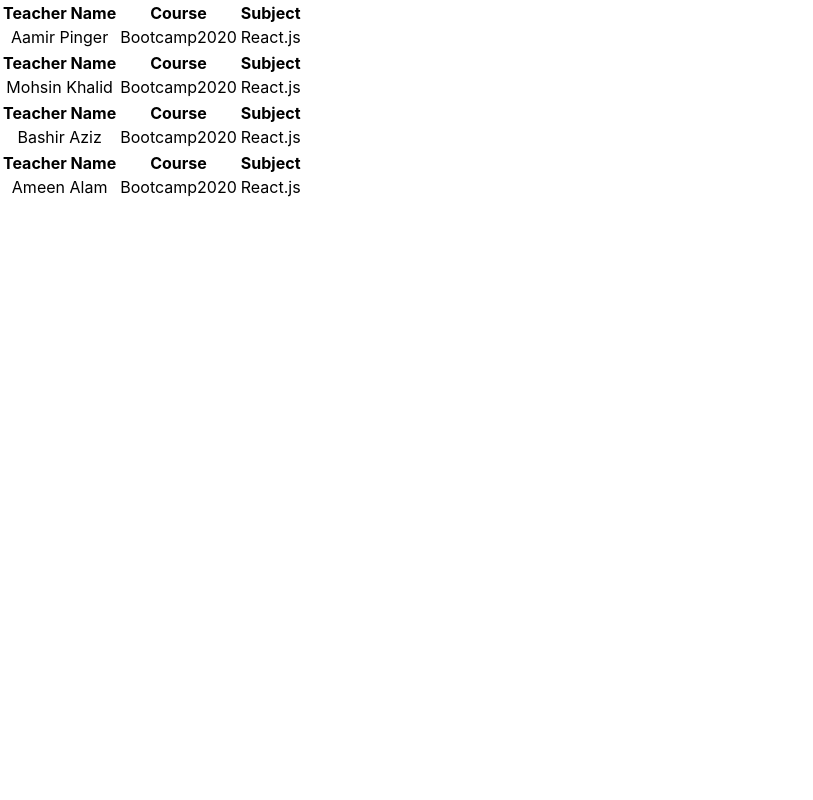
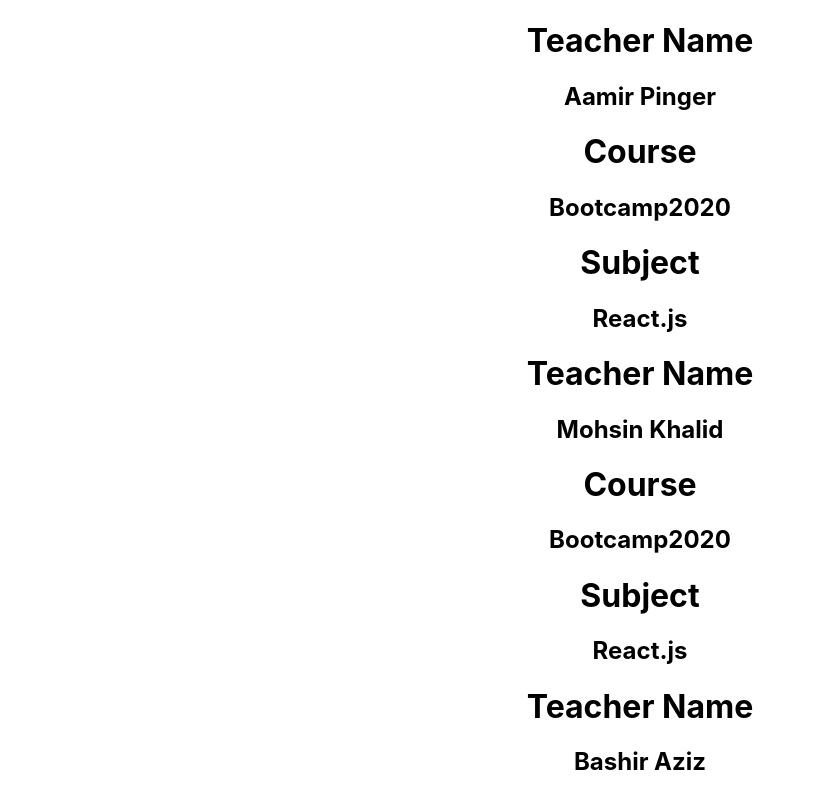
Before and after one commit to wasimdhamriya/BootCamp2020-ReactAppC3, a React (Create React App) app: page / in a window 1280 px wide. Shown: the top 800 px of the page, without its empty margins (0-813 px from the left). Built offline with nearby package versions, Linux system fonts and the light colour scheme.

Commit message:
Update Teacher.js

```diff
--- a/src/Teacher.js
+++ b/src/Teacher.js
@@ -1,27 +1,14 @@
 import React from 'react';
-
 function Fetch_teacher_data(props)
 {
-    return(
+  return(
     <div>
-<table>
-       <tr>
-         <th>
-           Teacher Name
-         </th>
-         <th>
-           Course
-         </th>
-         <th>
-           Subject
-         </th>
-       </tr>
-       <tr>
-           <td>{props.TName}</td>
-           <td>{props.Course}</td>
-           <td>{props.Subject}</td>
-       </tr>
-     </table>
+      <h1>Teacher Name</h1>
+      <h2>{props.TName}</h2>
+      <h1>Course</h1>
+      <h2>{props.Course}</h2>
+      <h1>Subject</h1>
+      <h2>{props.Subject}</h2>
     </div>
     );
 }
```
